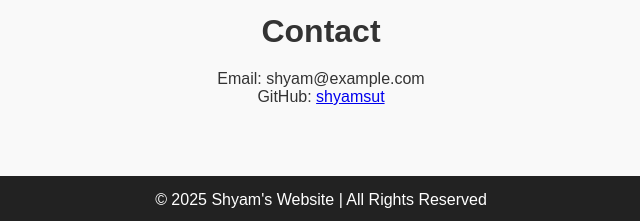
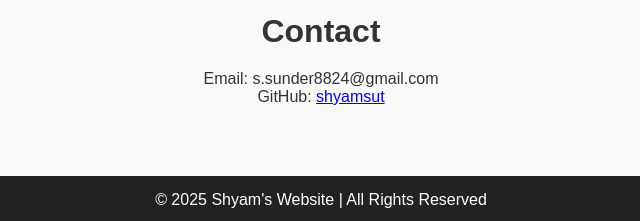
Before and after one commit to shyamsut/Github-Page, a plain HTML site: page index.html in a window 1280 px wide. Shown: the part 990-1211 px from the top of the page, 319-959 px from the left. Drawn offline with Linux system fonts and the light colour scheme.

Commit message:
Update index.html

```diff
--- a/index.html
+++ b/index.html
@@ -34,7 +34,7 @@
 
     <section id="contact" class="contact">
         <h2>Contact</h2>
-        <p>Email: shyam@example.com</p>
+        <p>Email: s.sunder8824@gmail.com</p>
         <p>GitHub: <a href="https://github.com/shyamsut" target="_blank">shyamsut</a></p>
     </section>
 
```
